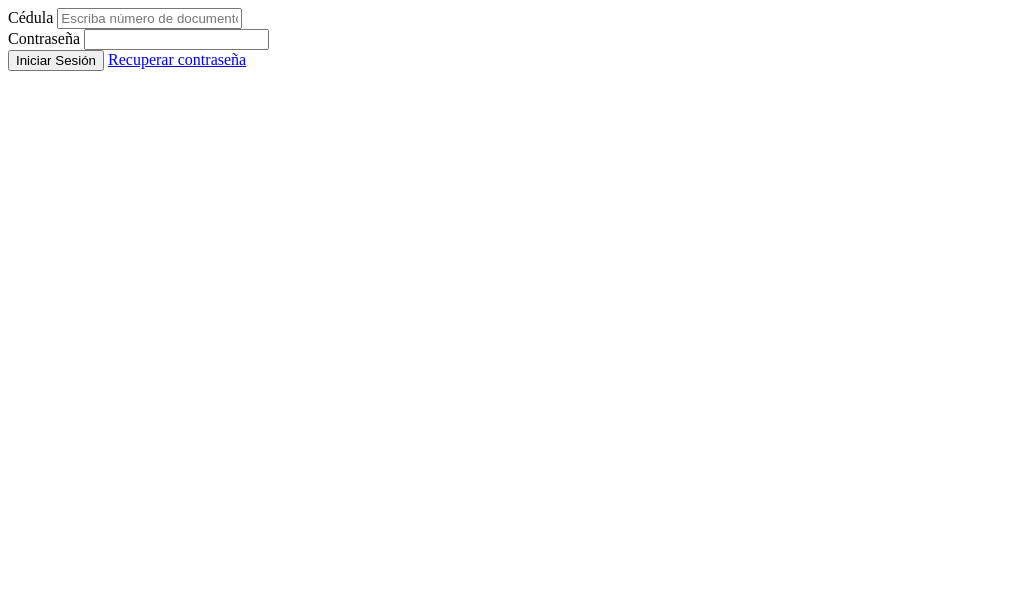
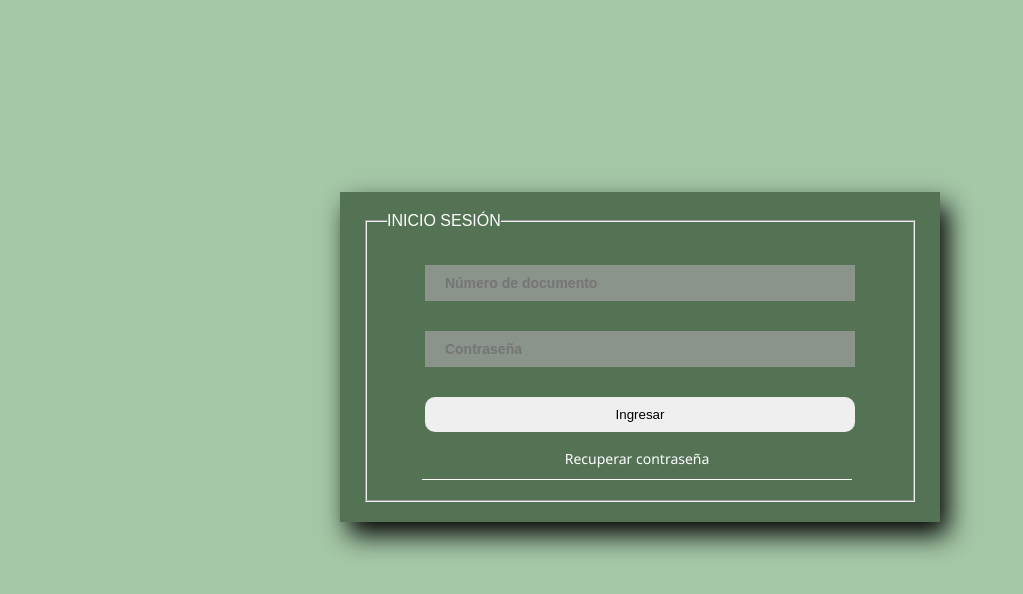
Before and after one commit to Elizavelarde/tienda_de_barrio, a plain HTML site: page login.html in a window 1280 px wide. Shown: the whole page, without its empty margins (0-1023 px from the left). Drawn offline with Linux system fonts and the light colour scheme.

Commit message:
Página de Inicio Sesión
Acabo de terminar la página de inicio de sesión, me avisan que tal les parece, gracias.

```diff
--- /dev/null
+++ b/estilos.css
@@ -0,0 +1,87 @@
+* {
+    margin: 0;
+    padding: 0;
+    text-decoration: none;
+    box-sizing: border-box;
+}
+body {
+    font-family: 'Segoe UI', Tahoma, Geneva, Verdana, sans-serif;
+    background-color: rgb(165, 200, 167);
+}
+
+#container {
+    width: 100%;
+    display: flex;
+    align-items: center;
+    justify-content: center;
+    margin-top: 15%;
+}
+
+form {
+    width: 600px;
+    padding: 20px 25px;
+    background-color: rgb(84, 115, 84);
+    box-shadow: 8px 13px 25px black;
+}
+
+legend {
+    font-family:Arial, Helvetica, sans-serif;
+    text-align: left;
+    color: white;
+}
+
+fieldset {
+    padding: 20px;
+    text-align: center;
+    padding-right: 20px;
+}
+
+label {
+    margin-bottom: 25px;
+}
+
+.campos {
+    width: 85%;
+    margin: 15px;
+    border: none;
+    padding: 10px 20px;
+    font-size: 14px;
+    font-weight: bold;
+    background-color: rgb(139, 148, 139);
+}
+
+#btn {
+    width: 85%;
+    height: 35px;
+    border-radius: 10px;
+    border: none;
+    margin: 15px;
+    margin-bottom: 15px;
+}
+
+form p {
+    width: 85%;
+    color: white;
+    text-align: center;
+    border-bottom: 1px solid white;
+    margin-left: 35px;
+    padding-bottom: 10px;
+}
+
+form a {
+    text-decoration: none;
+    color: white;
+    font-size: 14px;
+}
+
+form p a:hover {
+    text-decoration: underline;
+}
+
+form #btn {
+    cursor: pointer;
+}
+
+form #btn:hover {
+    background-color: white;
+}
--- a/login.html
+++ b/login.html
@@ -4,16 +4,20 @@
     <meta charset="UTF-8">
     <meta http-equiv="X-UA-Compatible" content="IE=edge">
     <meta name="viewport" content="width=device-width, initial-scale=1.0">
-    <title>Inicio Sesión</title>
+    <link rel="stylesheet" href="estilos.css">
+    <title>Login</title>
 </head>
 <body>
+  <div id="container">
   <form action="">
-    <label for="cedula">Cédula</label>
-    <input type="text" placeholder="Escriba número de documento"><br>
-    <label for="contrasena">Contraseña</label>
-    <input type="text" name="contrasena" id="contrasena"><br>
-    <button>Iniciar Sesión</button>
-    <a href="#">Recuperar contraseña</a>
+    <fieldset>
+      <legend>INICIO SESIÓN</legend>
+    <input class="campos" name="usuario" type="text" placeholder="Número de documento">
+    <input class="campos"name="contrasena" type="password" name="contrasena" id="contrasena" placeholder="Contraseña">
+    <input id="btn" type="submit" name="" value="Ingresar">
+    <p><a href="#">Recuperar contraseña</a></p>
+  </fieldset>
   </form>
+</div>
 </body>
 </html>
```
